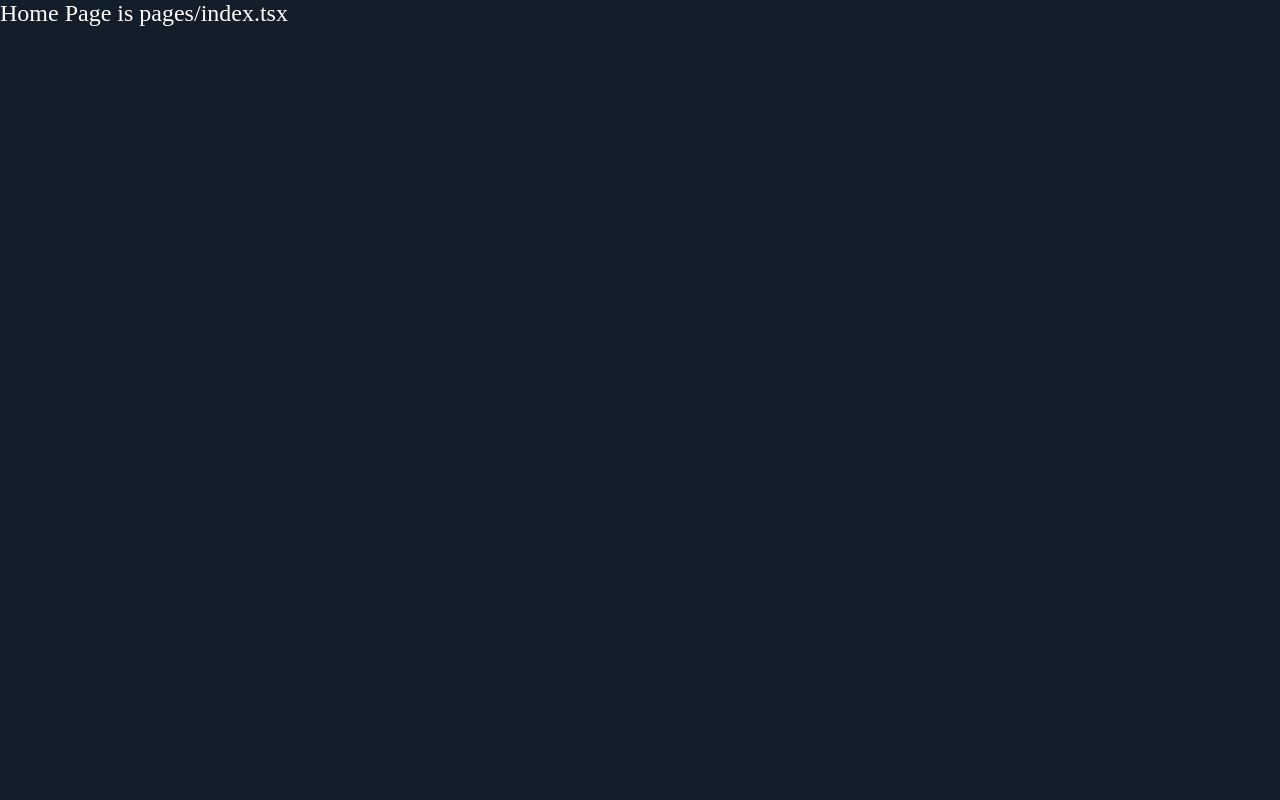
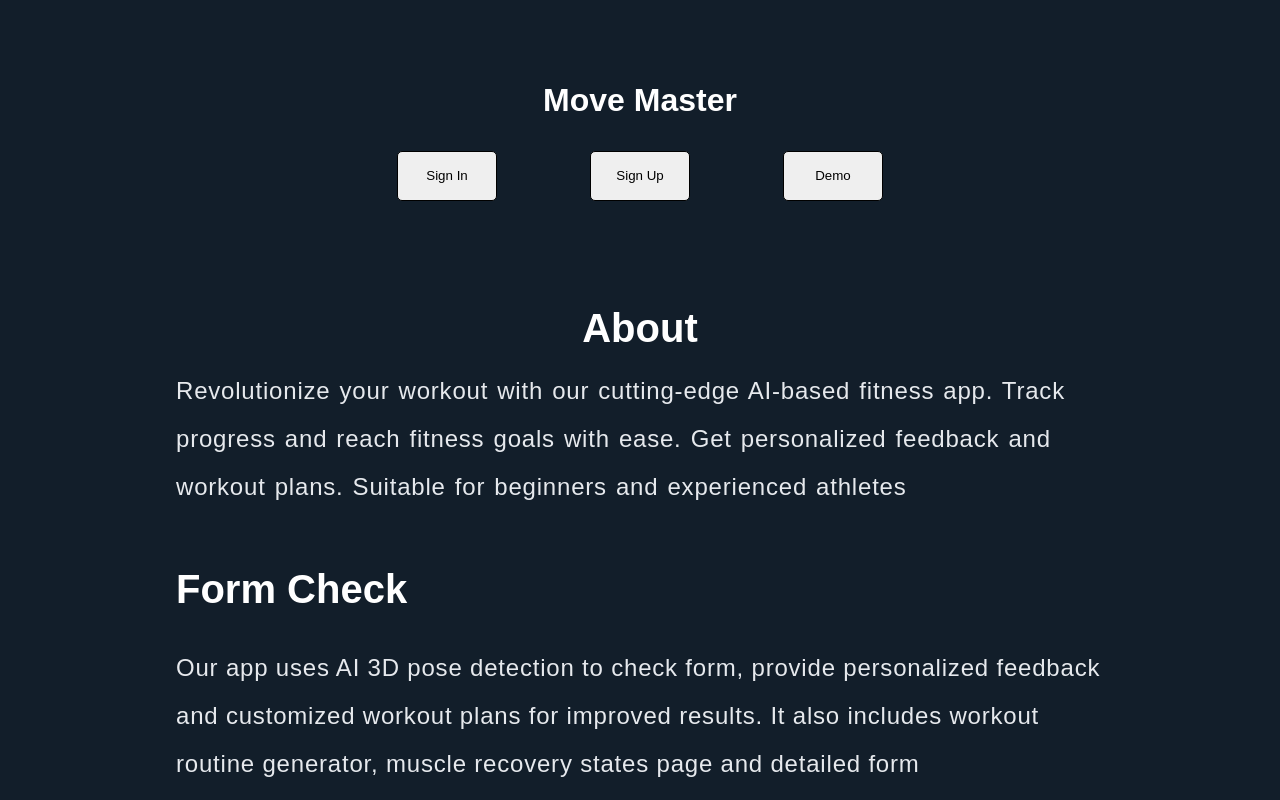
Before and after one commit to sidb70/move-master, a Next.js app: page / in a window 1280 px wide. Shown: the top 800 px of the page. Built offline with nearby package versions, Linux system fonts and the light colour scheme.

Commit message:
Added Basic Homepage

```diff
--- /dev/null
+++ b/src/components/Feature.tsx
@@ -0,0 +1,39 @@
+import styled from "styled-components";
+
+interface IFeature {
+    title: string;
+    image: string;
+    description: string;
+    reverse?: boolean;
+}
+
+export default function Feature(props: IFeature) {
+    const {title, image, description, reverse} = props;
+
+    return <Vertical>
+        <Title>{title}</Title>
+        <Description>{description}</Description>
+    </Vertical>
+}
+
+export const Vertical = styled.div`
+  width: 75%;
+  margin-bottom: 1rem;
+
+  display: flex;
+  flex-direction: column;
+`
+
+
+const Title = styled.h1`
+  margin: 1rem;
+`
+
+const Description = styled.p`
+  padding: 1rem;
+
+  display: flex;
+  justify-content: center;
+  align-items: center;
+  font-size: 1.5rem;
+`
--- /dev/null
+++ b/src/components/Homepage/About.tsx
@@ -0,0 +1,33 @@
+import styled from "styled-components"
+
+export default function About() {
+    return <Container>
+        <Title>About</Title>
+        <Description>
+            Revolutionize your workout with our cutting-edge AI-based fitness app. Track progress and reach fitness
+            goals with ease. Get personalized feedback and workout plans. Suitable for beginners and experienced
+            athletes
+        </Description>
+    </Container>
+}
+
+const Container = styled.div`
+  width: 75%;
+  min-height: 175px;
+  padding: 1rem;
+
+  display: flex;
+  flex-direction: column;
+  justify-content: center;
+  gap: 1rem;
+  word-spacing: 0.1rem;
+`
+
+const Title = styled.h1`
+  text-align: center;
+`
+
+const Description = styled.p`
+  text-align: left;
+  font-size: 1.5rem;
+`
--- /dev/null
+++ b/src/components/Homepage/Header.tsx
@@ -0,0 +1,43 @@
+import styled from "styled-components"
+
+export default function Header() {
+    return <Container>
+        <h1>Move Master</h1>
+        <ButtonList>
+            <Button>Sign In</Button>
+            <Button>Sign Up</Button>
+            <Button>Demo</Button>
+        </ButtonList>
+    </Container>
+}
+
+const Container = styled.div`
+  width: 100%;
+  min-height: 250px;
+  margin-top: 1rem;
+
+  display: flex;
+  flex-direction: column;
+  justify-content: center;
+  align-items: center;
+  gap: 2rem;
+
+  & > h1 {
+    font-size: 2rem;
+  }
+`
+
+const ButtonList = styled.div`
+  width: 50%;
+  display: flex;
+  flex-direction: row;
+  justify-content: space-evenly;
+  gap: 1rem;
+`
+
+const Button = styled.button`
+  width: 100px;
+  height: 50px;
+  border: 1px solid black;
+  border-radius: 5px;
+`
--- a/src/components/globalstyles.tsx
+++ b/src/components/globalstyles.tsx
@@ -3,6 +3,8 @@ import {createGlobalStyle} from 'styled-components'
 const GlobalStyle = createGlobalStyle<{ theme: any }>`
   html, body {
     margin: 0;
+
+    font-family: 'Source Sans Pro', sans-serif;
 
     --scroll-behavior: smooth !important;
     scroll-behavior: smooth !important;
@@ -12,6 +14,7 @@ const GlobalStyle = createGlobalStyle<{ theme: any }>`
 
     --scrollbarBG: ${({theme}) => theme.colors.background};
     --thumbBG: #90A4AE;
+
     scrollbar-width: thin;
     scrollbar-color: var(--thumbBG) var(--scrollbarBG);
   }
@@ -35,9 +38,14 @@ const GlobalStyle = createGlobalStyle<{ theme: any }>`
     user-select: none;
   }
 
+  h1, h2, h3, h4, h5, h6 {
+    color: white;
+  }
+
+
   h1 {
-    font-size: 1.5rem;
-    font-weight: 500;
+    font-size: 2.5rem;
+    font-weight: bold;
   }
 
   h2 {
@@ -50,6 +58,7 @@ const GlobalStyle = createGlobalStyle<{ theme: any }>`
     font-weight: lighter;
     line-height: 2;
     letter-spacing: .05rem;
+    color: #e6e9ed;
   }
 
   a {
--- a/src/pages/_app.tsx
+++ b/src/pages/_app.tsx
@@ -1,7 +1,7 @@
 import type {AppProps} from 'next/app'
 import GlobalStyle from "../components/globalstyles";
 import Head from 'next/head';
-import styled, {DefaultTheme, ThemeProvider} from "styled-components";
+import {DefaultTheme, ThemeProvider} from "styled-components";
 
 const theme: DefaultTheme = {
     colors: {
@@ -12,7 +12,7 @@ const theme: DefaultTheme = {
         accent: '#35AAF2',
     },
     text: {
-        primary: 'white',
+        primary: "#ffffff",
         highlight: "#0075e0",
         secondary: "#40a9ff"
     }
@@ -27,9 +27,7 @@ const content = "Unlock the full potential of your fitness journey with our inno
 export default function App({Component, pageProps}: AppProps) {
     return <ThemeProvider theme={theme}>
         <WebsiteInfo/>
-        <Container>
-            <Component {...pageProps} />
-        </Container>
+        <Component {...pageProps} />
     </ThemeProvider>
 }
 
@@ -47,8 +45,3 @@ const WebsiteInfo = () => {
         <GlobalStyle/>
     </>
 }
-
-const Container = styled.div`
-  width: 100vw;
-  height: 100vh;
-`
--- a/src/pages/index.tsx
+++ b/src/pages/index.tsx
@@ -1,13 +1,32 @@
 import styled from "styled-components"
+import Feature from "@/components/Feature";
+import Header from "@/components/Homepage/Header";
+import About from "@/components/Homepage/About";
 
 export default function Home() {
-    return (
-        <Homepage>
-            <h1>Home Page is pages/index.tsx</h1>
-        </Homepage>
-    )
+    const formCheck = "Our app uses AI 3D pose detection to check form, provide personalized feedback and customized workout plans for improved results. It also includes workout routine generator, muscle recovery states page and detailed form recommendations "
+    const formRec = "Our app's Form recommendation feature creates an initial workout plan and provides personalized feedback on which exercises to improve and which you're doing well. It also has a feature that generates further workout plans based on user's performance with the help of kinesiology specialist"
+    const userStats = "Our app's user stats feature includes a body heat map that displays muscle group usage and recovery percentage, helping to create personalized workout plans. It also includes a workout streak and total workout time tracking to monitor progress and achieve fitness goals"
+    const src = "https://www.researchgate.net/publication/221538154/figure/fig1/AS:276824299982849@1443011464386/Original-Image-showing-200-x-200-pixels.png"
+
+    return <Homepage>
+        <Header/>
+        <About/>
+        <Feature title="Form Check" image={src} description={formCheck}/>
+        <Feature reverse title="Form Recommendation" image={src} description={formRec}/>
+        <Feature title="User Stats" image={src} description={userStats}/>
+    </Homepage>
 }
 
 const Homepage = styled.div`
+  width: 100%;
+  margin: 0 auto;
 
+  display: flex;
+  flex-direction: column;
+  align-items: center;
+  justify-content: center;
+  gap: 1.5rem;
+
+  background-color: ${props => props.theme.colors.background};
 `
```
Also changed, not shown: 1 other file (tests, documents, lock files or other folders).
